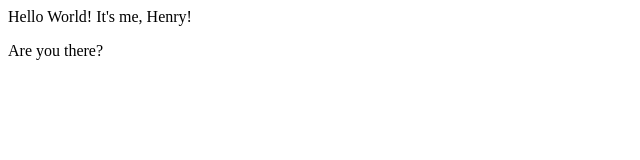
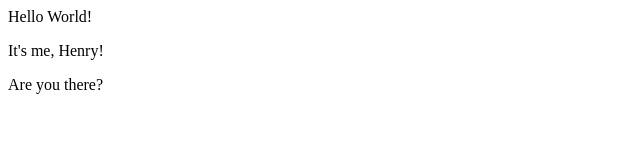
Before and after one commit to hcavillones/web, a plain HTML site: page index.html in a window 1280 px wide. Shown: the whole page, without its empty margins (0-640 px from the left). Drawn offline with Linux system fonts and the light colour scheme.

Commit message:
More paragraph

```diff
--- a/index.html
+++ b/index.html
@@ -1,6 +1,7 @@
 <html>
 <head><Title>Hello World!</title></head>
-<body><p>Hello World! It's me, Henry!</p>
+<body><p>Hello World!</p>
+	<p>It's me, Henry!</p>
 
 <p>Are <bold>you</bold> there?<p></body>
 </html>
```
